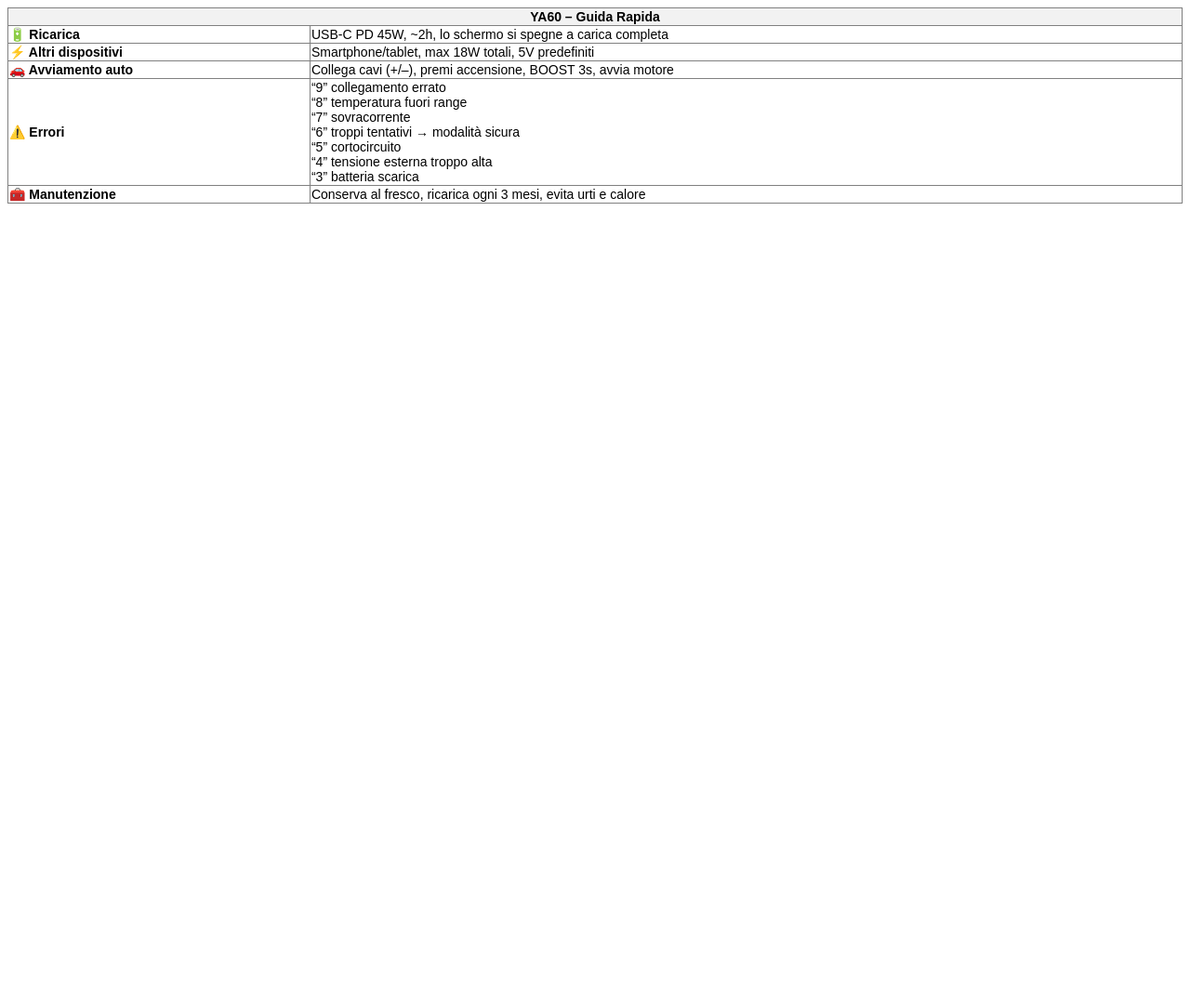
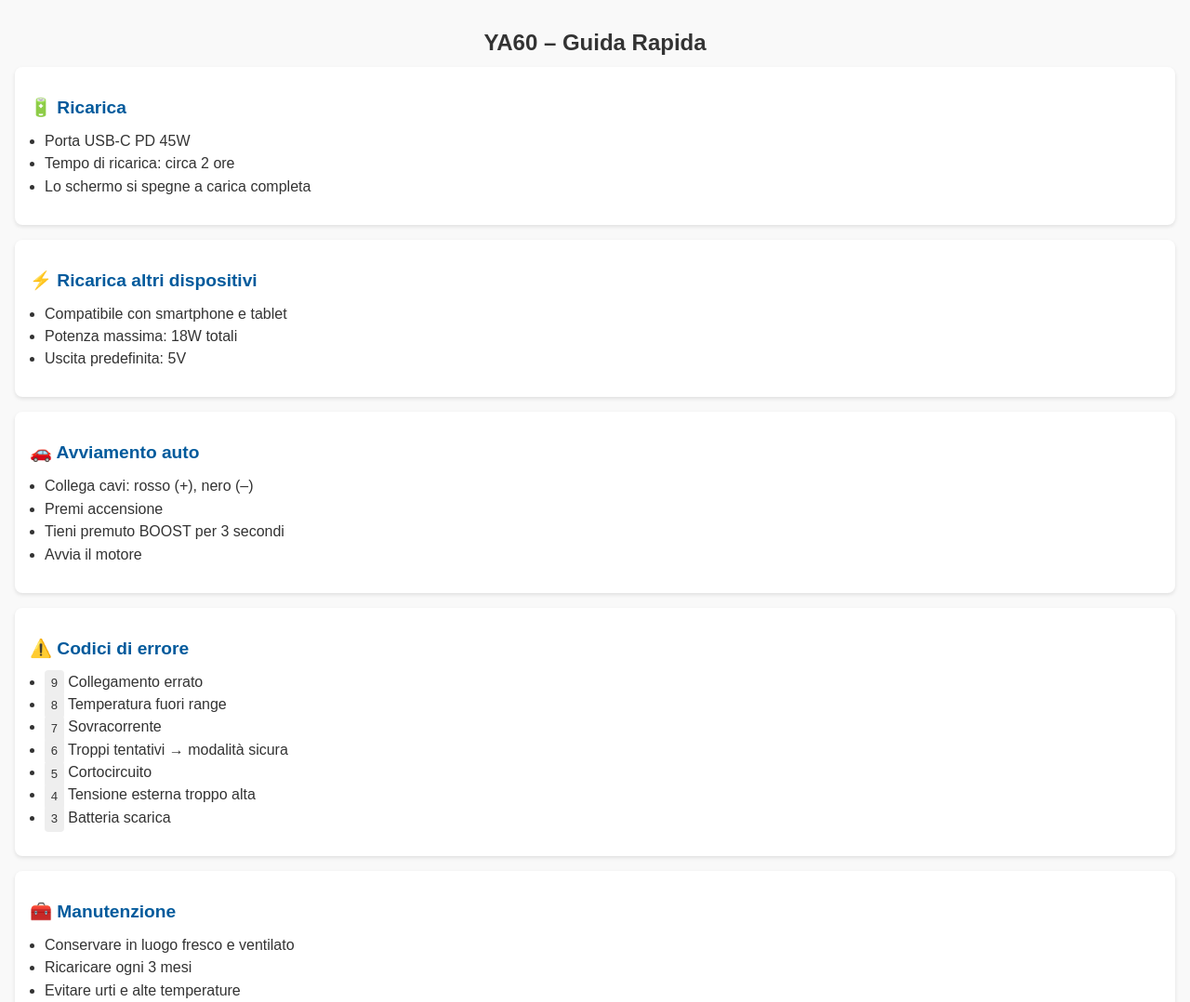
Before and after one commit to ninoar/riepilogo, a plain HTML site: page index.html in a window 1280 px wide. Shown: the top 1078 px of the page at 93% size. Before the commit the page ends 800 px from the top, so only its background shows below. Drawn offline with Linux system fonts and the light colour scheme.

Commit message:
Update index.html

```diff
--- a/index.html
+++ b/index.html
@@ -1,20 +1,101 @@
-<table border="1" style="width:100%; font-family:sans-serif; font-size:14px; border-collapse:collapse;">
-  <thead>
-    <tr style="background-color:#f2f2f2;"><th colspan="2">YA60 – Guida Rapida</th></tr>
-  </thead>
-  <tbody>
-    <tr><td><strong>🔋 Ricarica</strong></td><td>USB-C PD 45W, ~2h, lo schermo si spegne a carica completa</td></tr>
-    <tr><td><strong>⚡ Altri dispositivi</strong></td><td>Smartphone/tablet, max 18W totali, 5V predefiniti</td></tr>
-    <tr><td><strong>🚗 Avviamento auto</strong></td><td>Collega cavi (+/–), premi accensione, BOOST 3s, avvia motore</td></tr>
-    <tr><td><strong>⚠️ Errori</strong></td><td>
-      “9” collegamento errato<br>
-      “8” temperatura fuori range<br>
-      “7” sovracorrente<br>
-      “6” troppi tentativi → modalità sicura<br>
-      “5” cortocircuito<br>
-      “4” tensione esterna troppo alta<br>
-      “3” batteria scarica
-    </td></tr>
-    <tr><td><strong>🧰 Manutenzione</strong></td><td>Conserva al fresco, ricarica ogni 3 mesi, evita urti e calore</td></tr>
-  </tbody>
-</table>
+<!DOCTYPE html>
+<html lang="it">
+<head>
+  <meta charset="UTF-8">
+  <meta name="viewport" content="width=device-width, initial-scale=1.0">
+  <title>YA60 – Guida Rapida</title>
+  <style>
+    body {
+      font-family: sans-serif;
+      margin: 0;
+      padding: 1em;
+      background-color: #f9f9f9;
+      color: #333;
+    }
+    h1 {
+      text-align: center;
+      font-size: 1.5em;
+      margin-bottom: 0.5em;
+    }
+    .section {
+      background: #fff;
+      border-radius: 8px;
+      padding: 1em;
+      margin-bottom: 1em;
+      box-shadow: 0 2px 4px rgba(0,0,0,0.1);
+    }
+    .section h2 {
+      font-size: 1.2em;
+      margin-bottom: 0.5em;
+      color: #005a9c;
+    }
+    ul {
+      padding-left: 1em;
+    }
+    li {
+      margin-bottom: 0.4em;
+    }
+    .code {
+      background: #eee;
+      padding: 0.5em;
+      border-radius: 4px;
+      font-family: monospace;
+    }
+  </style>
+</head>
+<body>
+
+  <h1>YA60 – Guida Rapida</h1>
+
+  <div class="section">
+    <h2>🔋 Ricarica</h2>
+    <ul>
+      <li>Porta USB-C PD 45W</li>
+      <li>Tempo di ricarica: circa 2 ore</li>
+      <li>Lo schermo si spegne a carica completa</li>
+    </ul>
+  </div>
+
+  <div class="section">
+    <h2>⚡ Ricarica altri dispositivi</h2>
+    <ul>
+      <li>Compatibile con smartphone e tablet</li>
+      <li>Potenza massima: 18W totali</li>
+      <li>Uscita predefinita: 5V</li>
+    </ul>
+  </div>
+
+  <div class="section">
+    <h2>🚗 Avviamento auto</h2>
+    <ul>
+      <li>Collega cavi: rosso (+), nero (–)</li>
+      <li>Premi accensione</li>
+      <li>Tieni premuto BOOST per 3 secondi</li>
+      <li>Avvia il motore</li>
+    </ul>
+  </div>
+
+  <div class="section">
+    <h2>⚠️ Codici di errore</h2>
+    <ul>
+      <li><span class="code">9</span> Collegamento errato</li>
+      <li><span class="code">8</span> Temperatura fuori range</li>
+      <li><span class="code">7</span> Sovracorrente</li>
+      <li><span class="code">6</span> Troppi tentativi → modalità sicura</li>
+      <li><span class="code">5</span> Cortocircuito</li>
+      <li><span class="code">4</span> Tensione esterna troppo alta</li>
+      <li><span class="code">3</span> Batteria scarica</li>
+    </ul>
+  </div>
+
+  <div class="section">
+    <h2>🧰 Manutenzione</h2>
+    <ul>
+      <li>Conservare in luogo fresco e ventilato</li>
+      <li>Ricaricare ogni 3 mesi</li>
+      <li>Evitare urti e alte temperature</li>
+    </ul>
+  </div>
+
+</body>
+</html>
```
